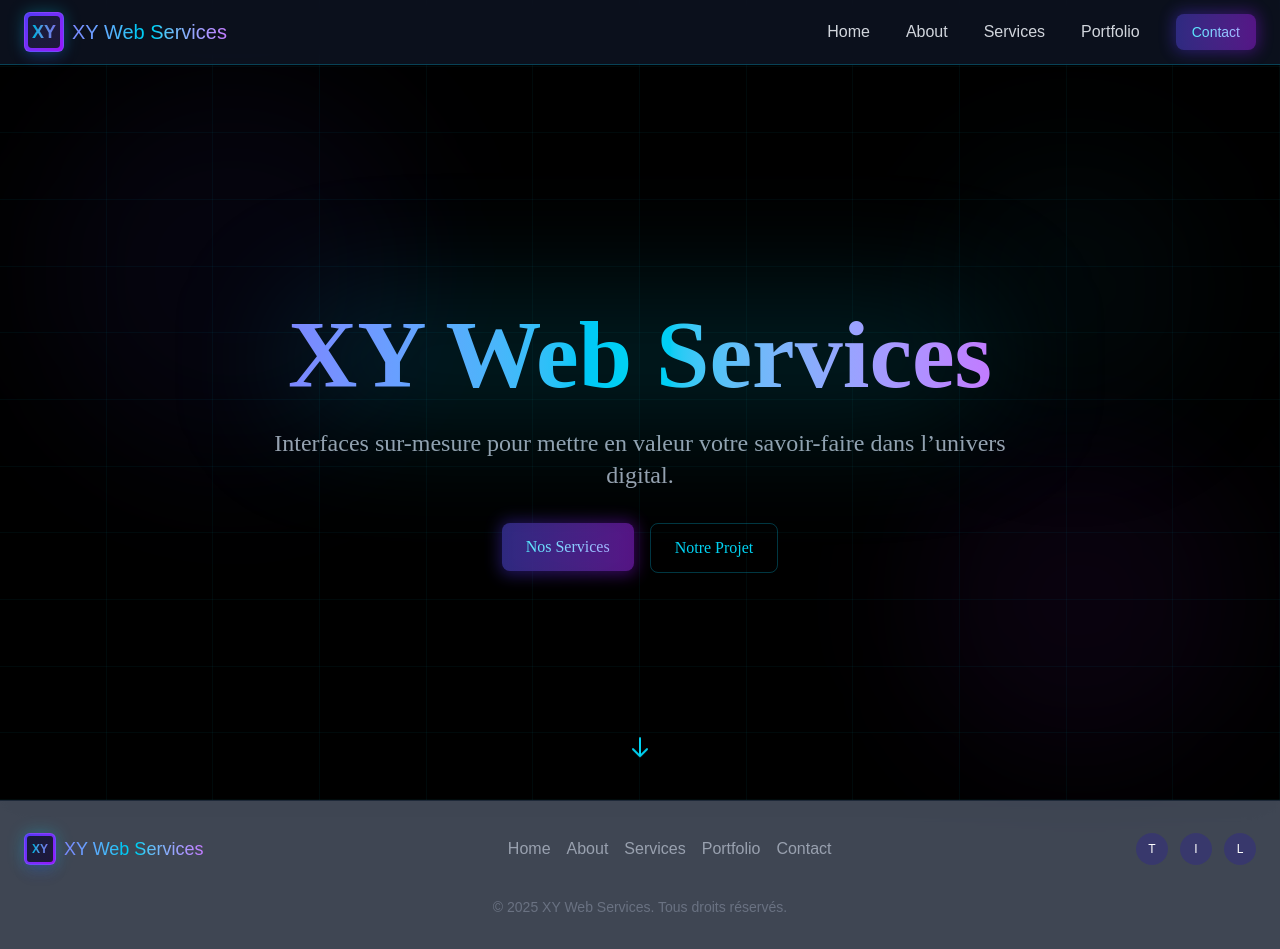
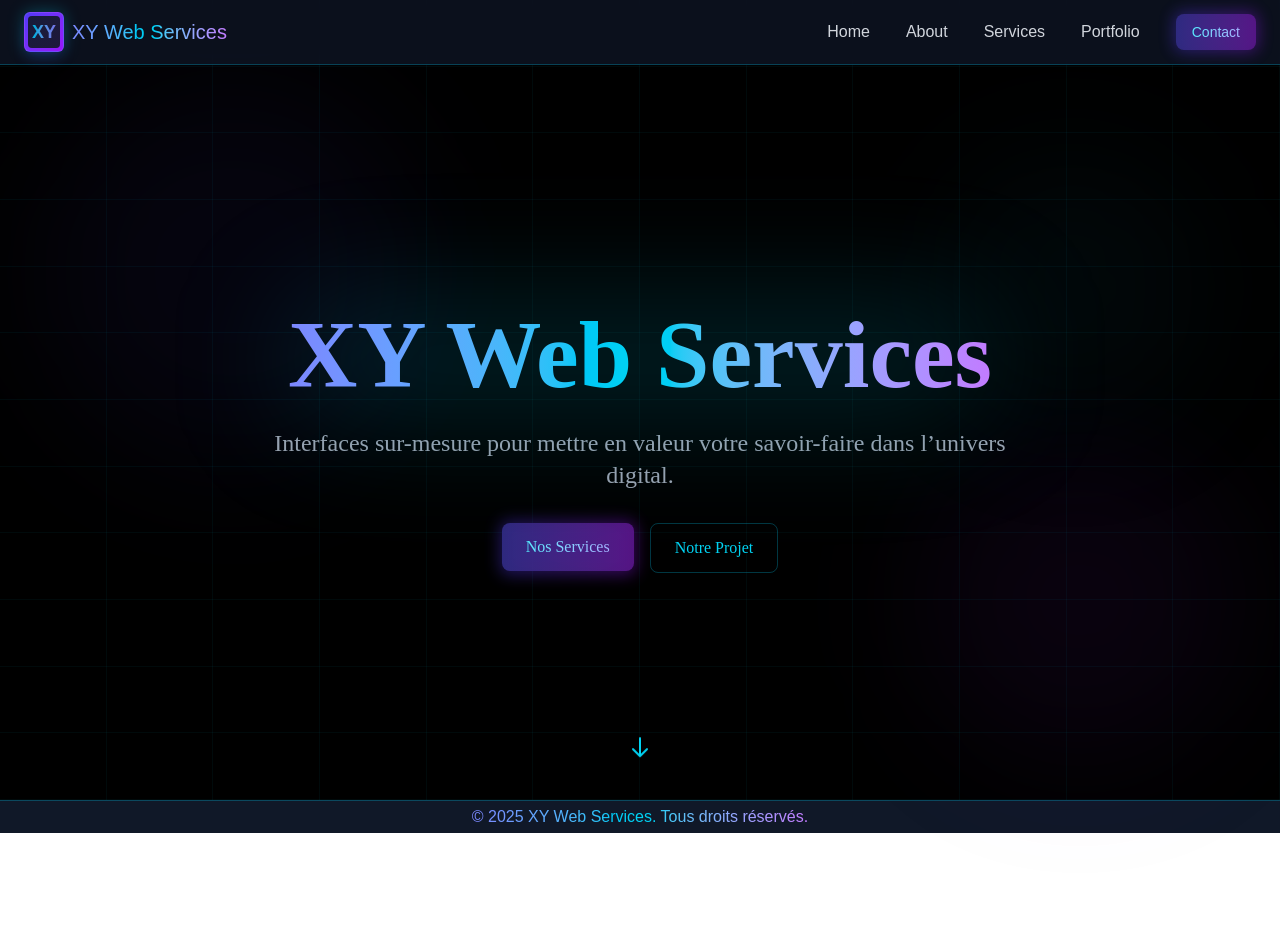
Before and after one commit to 299792455/XY-Web-Services, a Next.js app: page / in a window 1280 px wide. After the commit the page ends 833 px from the top, so only its background shows below. Built offline with nearby package versions, Linux system fonts and the light colour scheme.

Commit message:
Fine tuning Footer - Ready 2 Prod

```diff
--- a/src/components/Footer/index.tsx
+++ b/src/components/Footer/index.tsx
@@ -2,49 +2,9 @@
 
 export default function Footer() {
   return (
-    <footer className="bg-gray-900/80 backdrop-blur-lg border-t border-gray-800">
-      <div className="container mx-auto px-6 py-8">
-        <div className="flex flex-col md:flex-row justify-between items-center">
-          <div className="flex items-center mb-4 md:mb-0">
-            <div className="relative mr-2">
-              <div className="absolute inset-0 bg-cyan-400/30 rounded-md blur-sm"></div>
-              <div className="w-8 h-8 rounded-md bg-gradient-to-br from-indigo-600 to-purple-600 border border-indigo-400/30 flex items-center justify-center relative shadow-lg shadow-indigo-800/20">
-                <div className="absolute inset-[2px] bg-gray-900 rounded-[3px] flex items-center justify-center overflow-hidden">
-                  <div className="absolute inset-0 bg-gradient-to-br from-indigo-900/20 to-purple-900/20"></div>
-                  <div className="font-bold text-xs bg-gradient-to-r from-cyan-400 to-indigo-400 bg-clip-text text-transparent">XY</div>
-                </div>
-              </div>
-            </div>
-            <div className="text-lg font-medium bg-gradient-to-r from-indigo-400 via-cyan-400 to-purple-400 bg-clip-text text-transparent flex items-center">
-              XY Web Services
-            </div>
-          </div>
-
-          <div className="flex justify-center mb-4 md:mb-0">
-            {['home', 'about', 'services', 'portfolio', 'contact'].map((id) => (
-              <a
-                key={id}
-                href={`#${id}`}
-                className="text-gray-400 hover:text-cyan-400 mx-2 transition-colors"
-              >
-                {id.charAt(0).toUpperCase() + id.slice(1)}
-              </a>
-            ))}
-          </div>
-
-          <div className="flex space-x-3">
-            {["twitter", "instagram", "linkedin"].map((platform) => (
-              <a
-                key={platform}
-                href="#"
-                className="w-8 h-8 rounded-full bg-indigo-900/50 flex items-center justify-center text-white hover:bg-indigo-800 transition-colors"
-              >
-                <span className="text-xs capitalize">{platform[0]}</span>
-              </a>
-            ))}
-          </div>
-        </div>
-        <div className="text-center text-gray-500 text-sm mt-8">
+    <footer className="border-t border-cyan-500/30 px-3 py-1 bg-gray-900">
+        <div className="flex items-center text-center justify-center max-w-7xl mx-auto">
+          <div className="textl-l font-medium bg-gradient-to-r from-indigo-400 via-cyan-400 to-purple-400 bg-clip-text text-transparent">
           © {new Date().getFullYear()} XY Web Services. Tous droits réservés.
         </div>
       </div>
```
